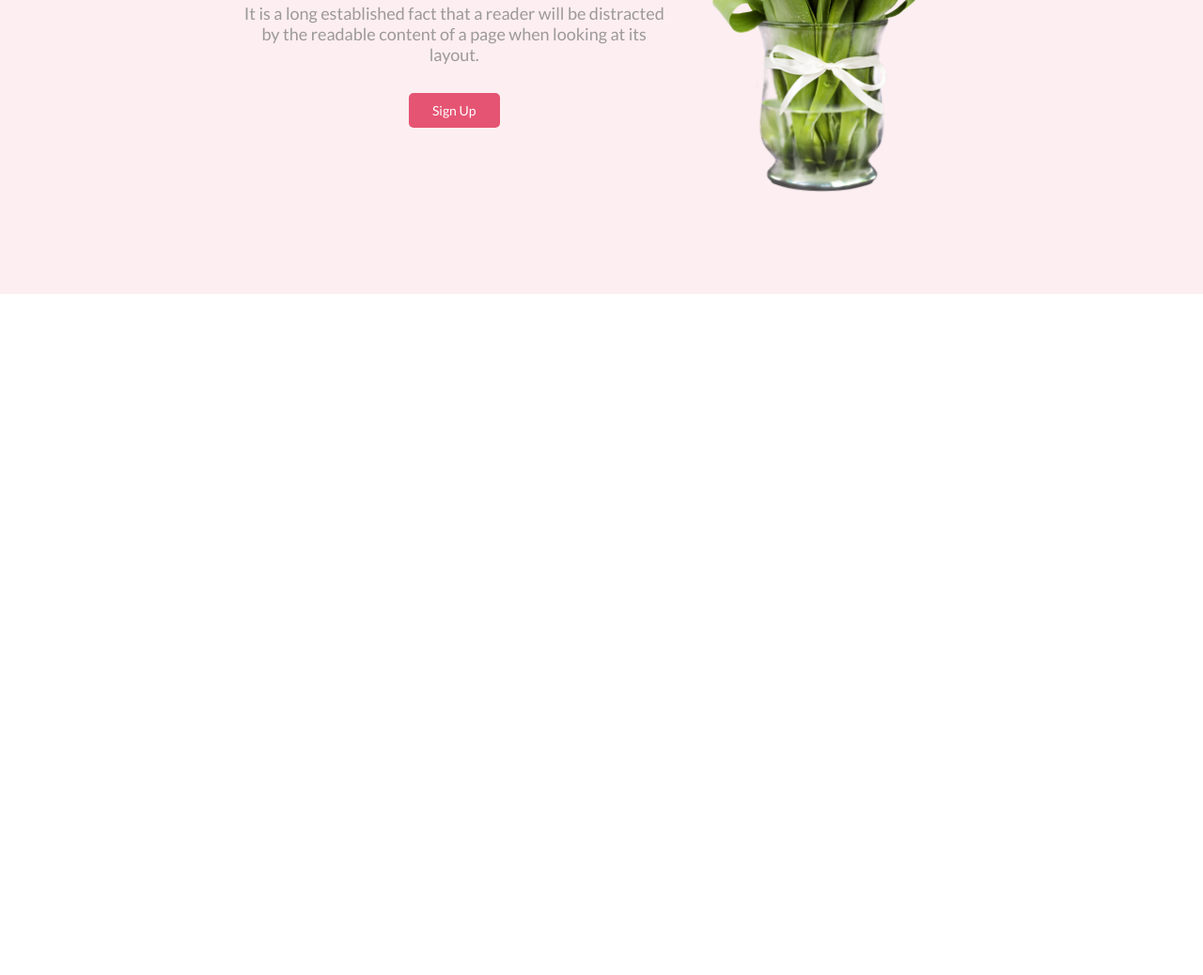
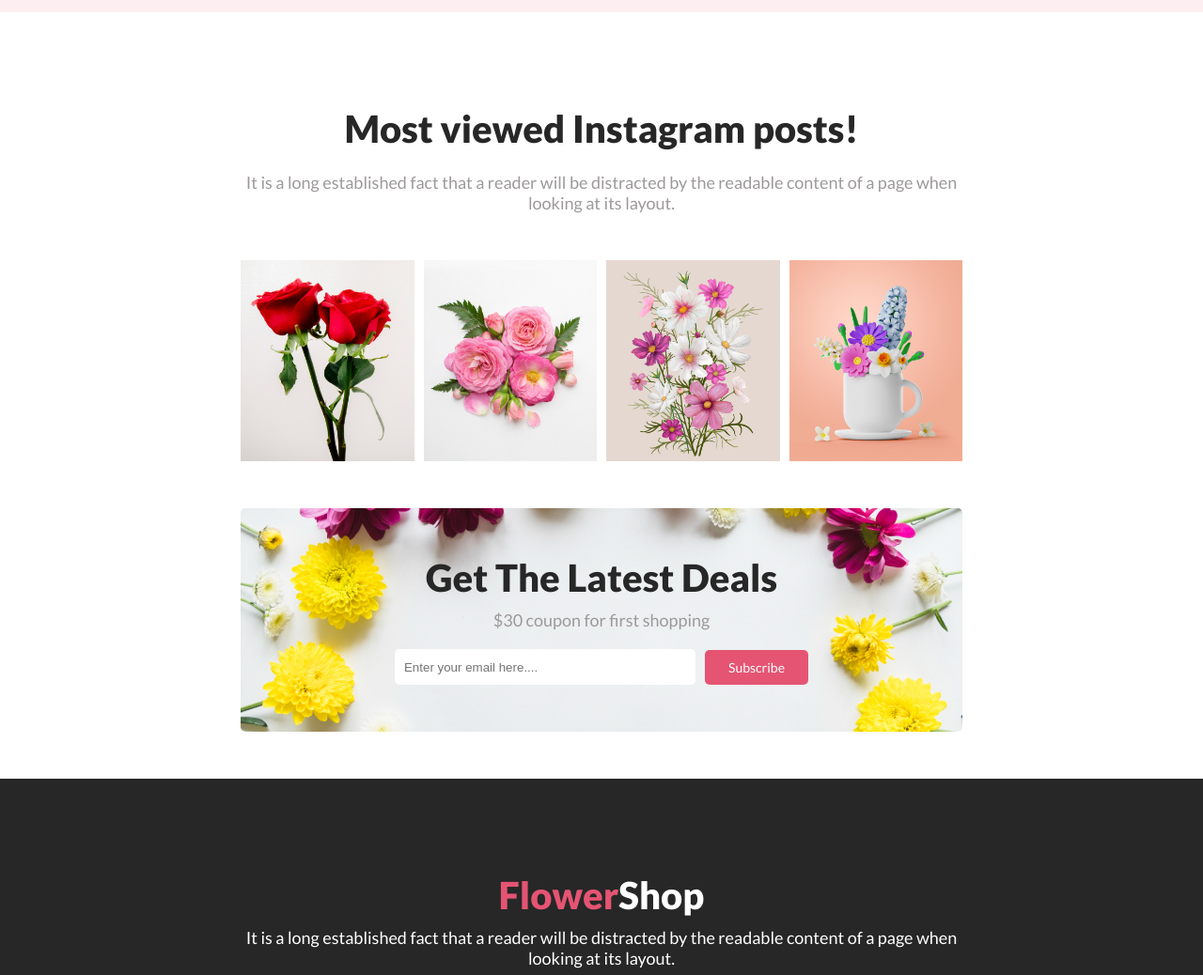
Before and after one commit to Nayeem-33/flower-shop-practice, a plain HTML site: page index.html in a window 1280 px wide. Shown: the part 2422-3460 px from the top of the page at 94% size. Before the commit the page ends 2735 px from the top, so only its background shows below. Drawn offline with Linux system fonts and the light colour scheme.

Commit message:
final commit

```diff
--- a/index.html
+++ b/index.html
@@ -105,10 +105,46 @@
     <!-- Discount section ends -->
 
     <!-- Insta section starts -->
-
+     <section>
+        <div class="main-div">
+            <div class="head-pera">
+                <h2 class="sec-heading">Most viewed Instagram posts!</h2><br>
+                <p>It is a long established fact that a reader will be distracted by the readable content of a page when looking at its layout.</p>
+            </div>
+            <Div class="insta-galary">
+                <img class="insta-img" src="assets/insta4.png" alt="">
+                <img class="insta-img" src="assets/insta1.png" alt="">
+                <img class="insta-img" src="assets/insta2.png" alt="">
+                <img class="insta-img" src="assets/insta3.png" alt="">
+            </Div>
+        </div>
+     </section>
     <!-- Insta section ends -->
 
+    <!-- subscribe section starts -->
+     <section>
+        <div class="subscribe-div">
+            <h2 class="sec-heading">Get The Latest Deals</h2>
+            <p class="pera-pri">$30 coupon for first shopping</p>
+            <div class="mail-div">
+                <input class="mail-box" type="email" name="" id="" placeholder="Enter your email here....">
+                <a href="sample.html" target="_blank"><button class="btn-pri">Subscribe</button></a>
+            </div>
+        </div>
+     </section>
+    <!-- subscribe section ends -->
 
-
+    <footer>
+        <section class="foot-sec">
+            <div class="main-div">
+                <div class="foot-div">
+                    <h1 class="heading-foot"><span class="p-off">Flower</span>Shop</h1>
+                    <p class="foot-pera">It is a long established fact that a reader will be distracted by the readable content of a page when looking at its layout.</p>
+                    <br>
+                    <p>@2020-2023, FlowerShop.com. All rights reserved.</p>
+                </div>
+            </div>
+        </section>
+    </footer>
 </body>
 </html>
--- a/styles/style.css
+++ b/styles/style.css
@@ -103,7 +103,7 @@ a{
 /* Head Section style Ends */
 
 .main-div{
-  padding: 100px 0;
+  padding: 50px 0;
   width: 60%;
   margin: 0 auto;
 }
@@ -120,6 +120,7 @@ a{
 }
 .image-container{
   display: flex;
+  justify-content: center;
   gap: 15px;
 }
 .fea-img{
@@ -198,6 +199,66 @@ color: #E55473;
 /* Discount section style ends */
 
 /* Insta section style starts */
+.insta-galary{
+  display: grid;
+  grid-template-columns: repeat(4, 1fr);
+  gap: 0 10px;
+}
+.insta-img{
+  width: 100%;
+}
+/* Insta section style ends */
 
+/* subscribe section style start */
+.subscribe-div{
+  padding: 50px 0;
+  width: 60%;
+  margin: 0 auto;
+  background-image: url(../assets/latest-deals-bg.png);
+  background-repeat: no-repeat;
+  background-size: cover;
+  background-position: center;
+  border-radius: 5px;
+  display: flex;
+  flex-direction: column;
+  justify-content: center;
+  align-items: center;
+  gap: 10px;
+}
+.mail-div{
+  padding-top: 10px;
+  display: flex;
+  align-items: center;
+  justify-content: center;
+  gap: 10px;
+}
+.mail-box{
+  width: 300px;
+  height: 38px;
+  border-radius: 5px;
+  padding: 0 10px;
+  border: none;
+  color: white;
+}
 
-/* Insta section style ends */
+/* footer */
+.heading-foot{
+  font-size: 40px;
+  font-weight: 800;
+  color: #ffffff;
+}
+.foot-sec{
+  background-color: #272727;
+  margin-top: 50px;
+}
+.foot-div{
+  display: flex;
+  flex-direction: column;
+  align-items: center;
+  gap: 10px;
+  text-align: center;
+  margin: 50px 0;
+}
+.foot-pera{
+  color: white;
+}
```
